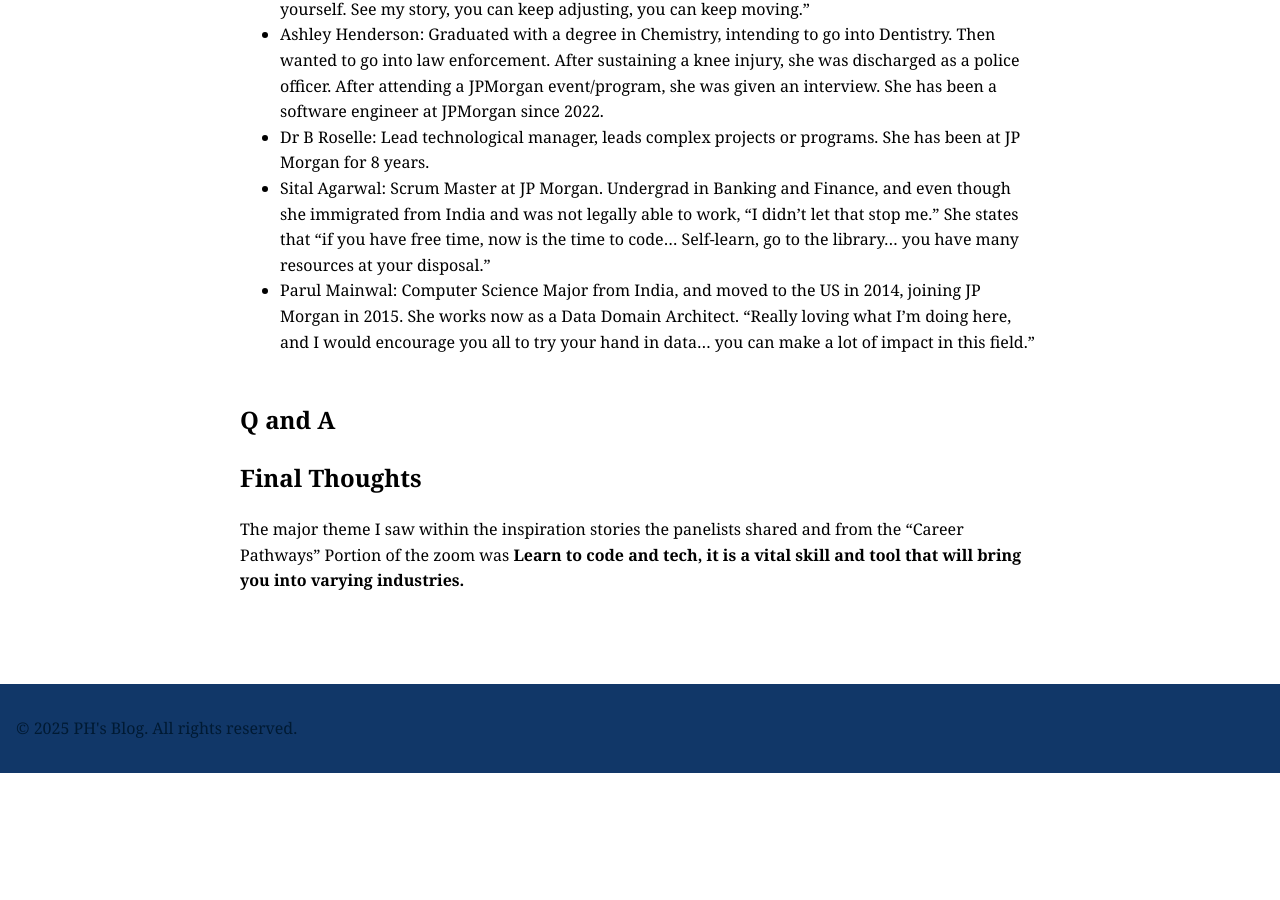
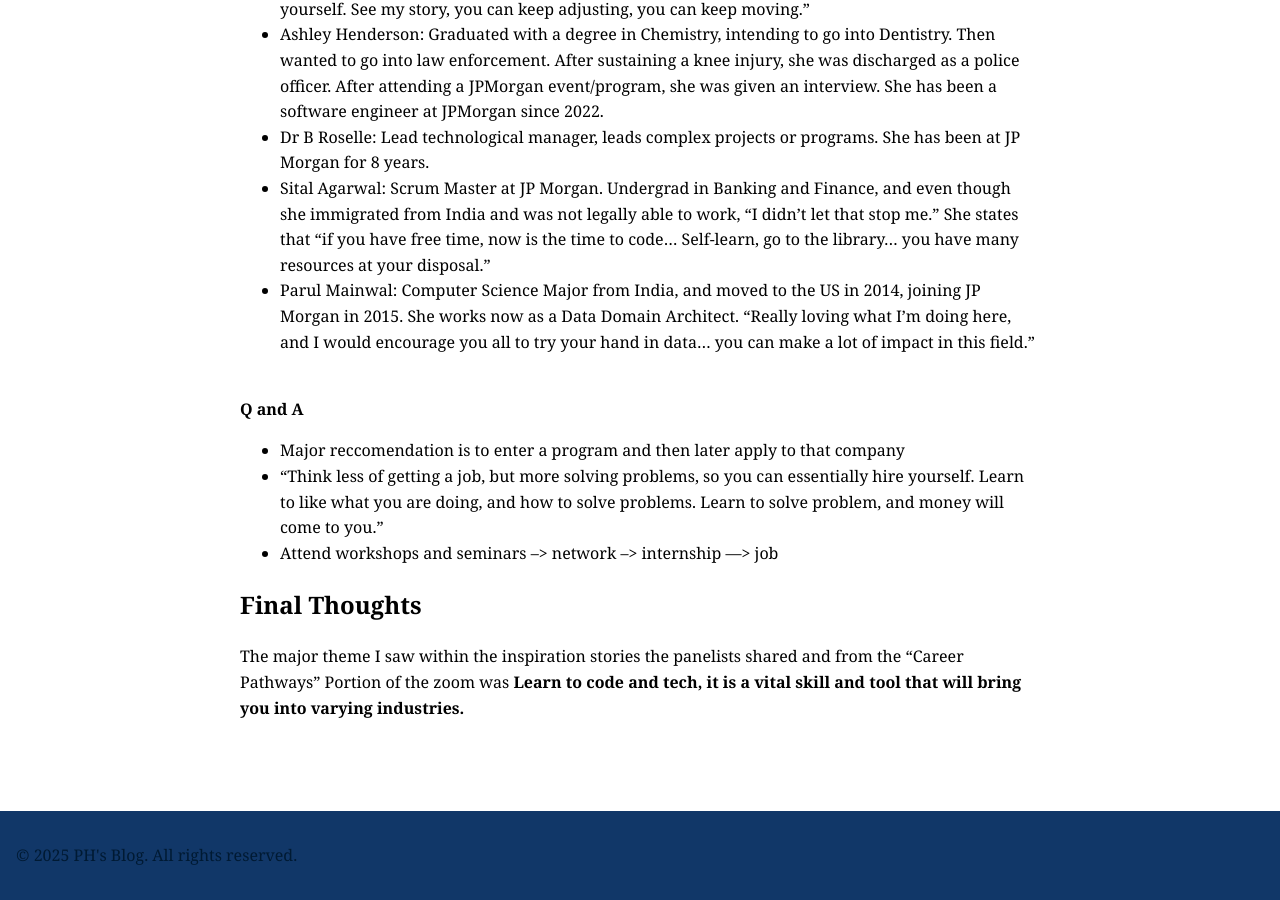
Before and after one commit to CaptainSapphire/PH-s-Blog, a Jekyll site: the page built from _posts/2025-07-16-Career Pathways.md, in a window 1280 px wide and 900 px high, scrolled down 1227 px. Built offline with Jekyll 4.4.1, drawn with Linux system fonts in a browser that asks for light colours; our own code applies the rules of GitHub Pages for plain Markdown files; before the commit the page ends 2000 px from its top, so only the background shows below that.

Commit message:
Update 2025-07-16-Career Pathways.md

```diff
--- a/_posts/2025-07-16-Career Pathways.md
+++ b/_posts/2025-07-16-Career Pathways.md
@@ -28,7 +28,9 @@
 <br><br>
 
 **Q and A**
--
+- Major reccomendation is to enter a program and then later apply to that company
+- "Think less of getting a job, but more solving problems, so you can essentially hire yourself. Learn to like what you are doing, and how to solve problems. Learn to solve problem, and money will come to you."
+- Attend workshops and seminars --> network --> internship ---> job
 
 ## Final Thoughts
 The major theme I saw within the inspiration stories the panelists shared and from the "Career Pathways" Portion of the zoom was **Learn to code and tech, it is a vital skill and tool that will bring you into varying industries.**
```
